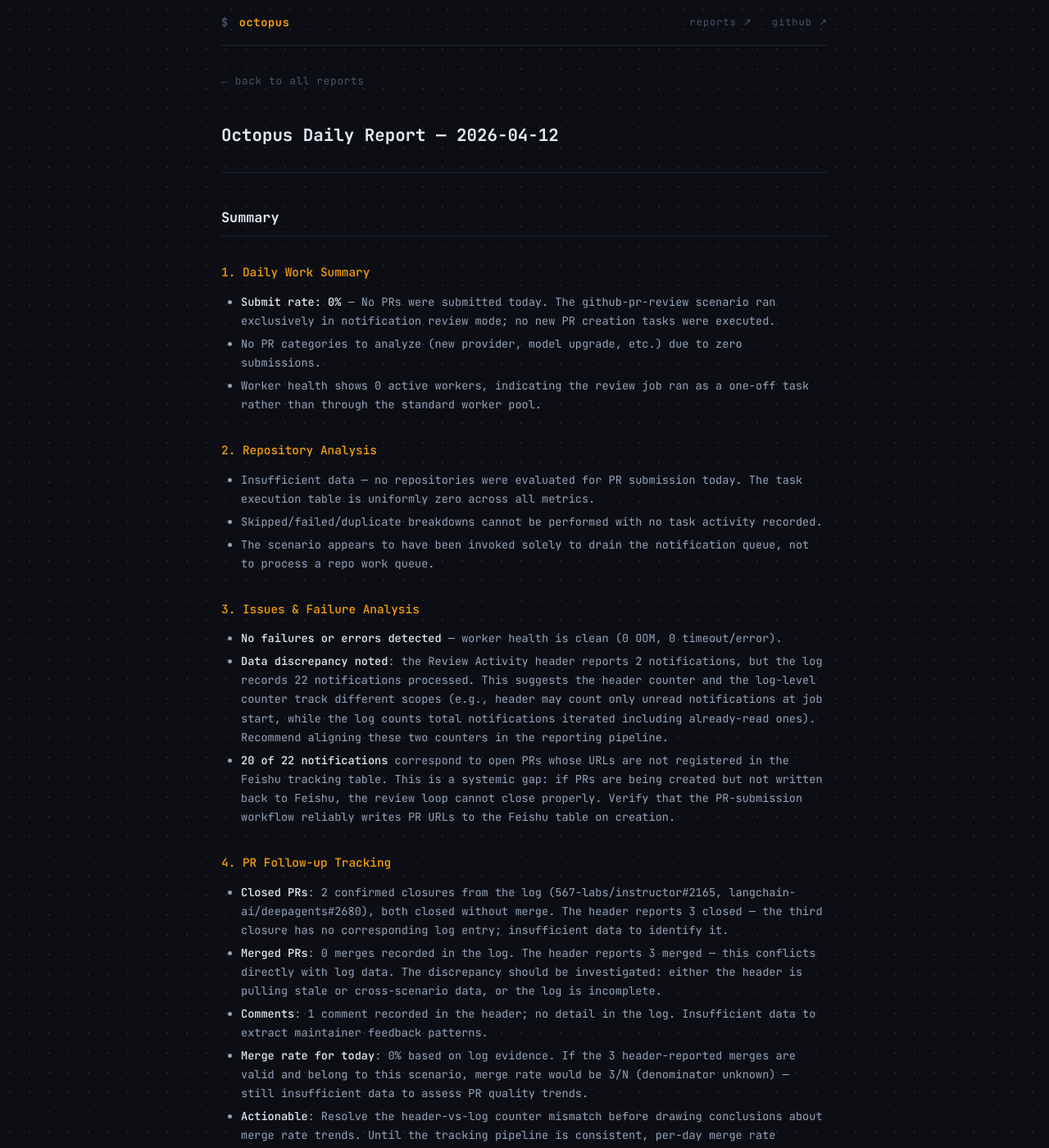
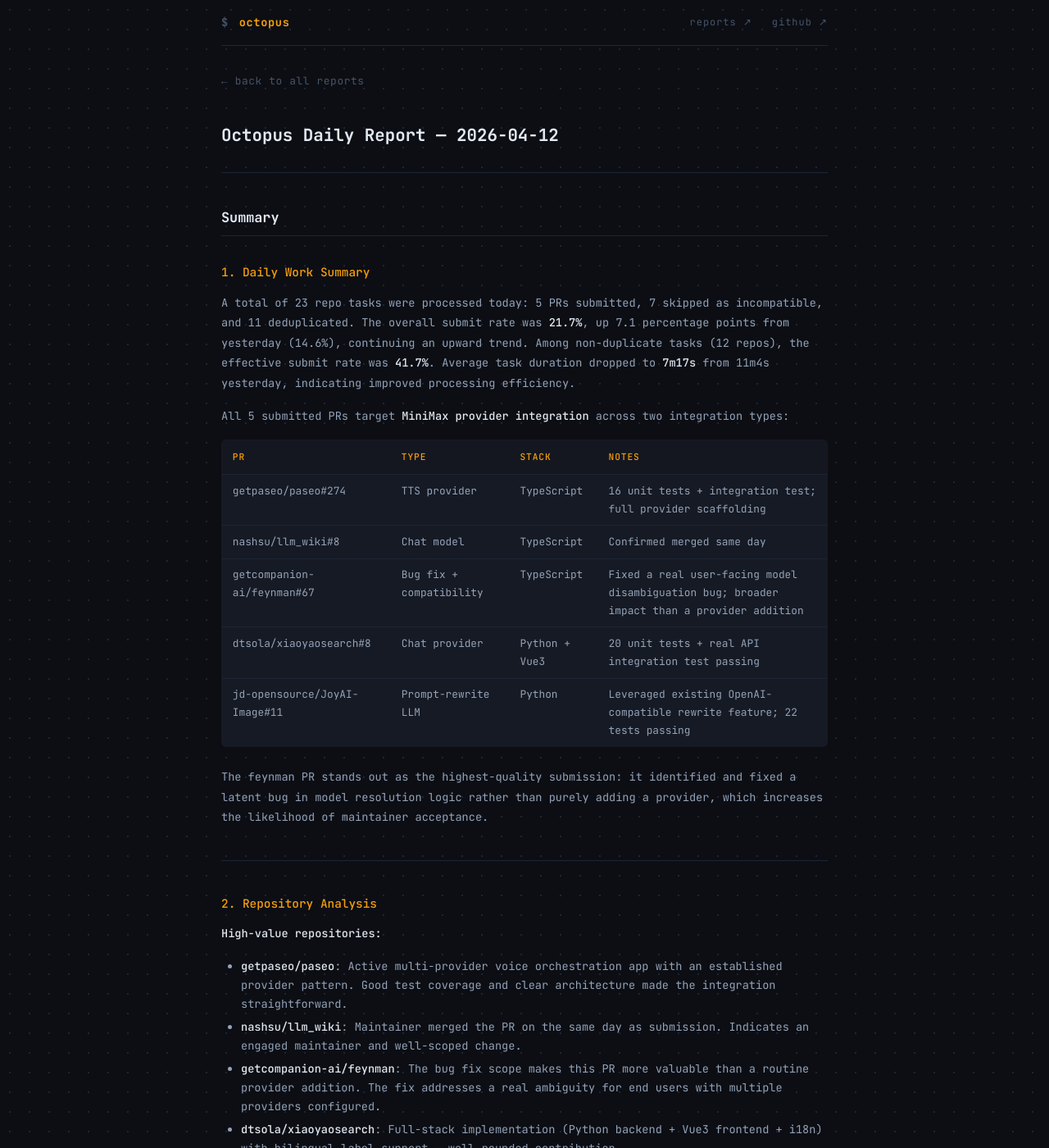
Before and after one commit to octo-patch/daily-reports, a Jekyll site: the page built from 2026-04/2026-04-12.md, in a window 1280 px wide and 1400 px high. Shown: the whole window at 82% size. Built offline with Jekyll 4.4.1, drawn with Linux system fonts in a browser that asks for light colours; some of the changed text lies outside the part shown.

Commit message:
daily report: 2026-04-12

```diff
--- a/2026-04/2026-04-12.md
+++ b/2026-04/2026-04-12.md
@@ -1,33 +1,81 @@
 ---
 layout: report
 title: "Octopus Daily Report — 2026-04-12"
-summary: "- **Submit rate: 0%** — No PRs were submitted today. The github-pr-review scenario ran exclusively in notification review mode; no new PR creation tasks were executed."
+summary: "A total of 23 repo tasks were processed today: 5 PRs submitted, 7 skipped as incompatible, and 11 deduplicated. The overall submit rate was **21.7%**, up 7.1 percentage points from yesterday (14.6%), "
 ---
 
 ## Summary
 
 ### 1. Daily Work Summary
 
-- **Submit rate: 0%** — No PRs were submitted today. The github-pr-review scenario ran exclusively in notification review mode; no new PR creation tasks were executed.
-- No PR categories to analyze (new provider, model upgrade, etc.) due to zero submissions.
-- Worker health shows 0 active workers, indicating the review job ran as a one-off task rather than through the standard worker pool.
+A total of 23 repo tasks were processed today: 5 PRs submitted, 7 skipped as incompatible, and 11 deduplicated. The overall submit rate was **21.7%**, up 7.1 percentage points from yesterday (14.6%), continuing an upward trend. Among non-duplicate tasks (12 repos), the effective submit rate was **41.7%**. Average task duration dropped to **7m17s** from 11m4s yesterday, indicating improved processing efficiency.
+
+All 5 submitted PRs target **MiniMax provider integration** across two integration types:
+
+| PR | Type | Stack | Notes |
+|----|------|-------|-------|
+| getpaseo/paseo#274 | TTS provider | TypeScript | 16 unit tests + integration test; full provider scaffolding |
+| nashsu/llm_wiki#8 | Chat model | TypeScript | Confirmed merged same day |
+| getcompanion-ai/feynman#67 | Bug fix + compatibility | TypeScript | Fixed a real user-facing model disambiguation bug; broader impact than a provider addition |
+| dtsola/xiaoyaosearch#8 | Chat provider | Python + Vue3 | 20 unit tests + real API integration test passing |
+| jd-opensource/JoyAI-Image#11 | Prompt-rewrite LLM | Python | Leveraged existing OpenAI-compatible rewrite feature; 22 tests passing |
+
+The feynman PR stands out as the highest-quality submission: it identified and fixed a latent bug in model resolution logic rather than purely adding a provider, which increases the likelihood of maintainer acceptance.
+
+---
 
 ### 2. Repository Analysis
 
-- Insufficient data — no repositories were evaluated for PR submission today. The task execution table is uniformly zero across all metrics.
-- Skipped/failed/duplicate breakdowns cannot be performed with no task activity recorded.
-- The scenario appears to have been invoked solely to drain the notification queue, not to process a repo work queue.
+**High-value repositories:**
+
+- **getpaseo/paseo**: Active multi-provider voice orchestration app with an established provider pattern. Good test coverage and clear architecture made the integration straightforward.
+- **nashsu/llm_wiki**: Maintainer merged the PR on the same day as submission. Indicates an engaged maintainer and well-scoped change.
+- **getcompanion-ai/feynman**: The bug fix scope makes this PR more valuable than a routine provider addition. The fix addresses a real ambiguity for end users with multiple providers configured.
+- **dtsola/xiaoyaosearch**: Full-stack implementation (Python backend + Vue3 frontend + i18n) with bilingual label support — well-rounded contribution.
+
+**Tech stack coverage today:** TypeScript/Node.js (3 PRs), Python (2 PRs), with one cross-stack (Python + Vue3).
+
+**Skipped repos by category:**
+
+| Category | Count | Representative Examples |
+|----------|-------|------------------------|
+| Single-model inference, no provider abstraction | 3 | Tencent-Hunyuan/HY-Embodied, theDakshJaitly/mex, hugohe3/ppt-master |
+| Hard-coded single provider, no plugin system | 1 | qwibitai/nanoclaw (Claude Agent SDK only; CONTRIBUTING.md also blocks features) |
+| Worker bookkeeping artifacts (no actual repo eval) | 2 | Workers 161658, 164824 — logged side-effect observations rather than repo decisions |
+
+**Duplicate distribution:** 11 of 23 tasks (47.8%) were duplicates. Two orgs appeared more than once: HKUDS (AI-Trader, CLI-Anything) and Yeachan-Heo (oh-my-codex, oh-my-claudecode), suggesting the upstream task queue is not filtering by previously-seen orgs.
+
+---
 
 ### 3. Issues & Failure Analysis
 
-- **No failures or errors detected** — worker health is clean (0 OOM, 0 timeout/error).
-- **Data discrepancy noted**: the Review Activity header reports 2 notifications, but the log records 22 notifications processed. This suggests the header counter and the log-level counter track different scopes (e.g., header may count only unread notifications at job start, while the log counts total notifications iterated including already-read ones). Recommend aligning these two counters in the reporting pipeline.
-- **20 of 22 notifications** correspond to open PRs whose URLs are not registered in the Feishu tracking table. This is a systemic gap: if PRs are being created but not written back to Feishu, the review loop cannot close properly. Verify that the PR-submission workflow reliably writes PR URLs to the Feishu table on creation.
+No hard failures or timeouts today. The following issues were observed:
+
+**Inconsistent first-pass evaluation on jd-opensource/JoyAI-Image:**
+Worker `f9b3d1ab` scanned the repo and rejected it as "no multi-LLM provider architecture — standalone image inference scripts." A subsequent worker (`5b007c19`) re-evaluated the same repo, found the `--rewrite-prompt` LLM feature using an OpenAI-compatible API, and submitted a successful PR. The first scan was too shallow. This indicates the evaluation heuristic does not consistently surface secondary or auxiliary LLM features that are not part of the main inference path.
+
+**High duplicate rate (47.8%) is an upstream selection problem, not a bot issue:**
+The deduplication logic is functioning correctly — all 11 duplicates were properly identified and skipped. The root cause is that the task queue is repeatedly surfacing:
+- Repos already evaluated as inapplicable (e.g., OpenBMB/VoxCPM, microsoft/VibeVoice, rtk-ai/rtk)
+- Multiple repos from the same org in the same batch (HKUDS, Yeachan-Heo)
+
+The queue should be filtering repos with any prior terminal status (success, failed-inapplicable, or duplicate) before dispatch.
+
+**Two workers logged infrastructure observations instead of repo evaluations:**
+Workers `161658` (npm install status) and `164824` (.env.local path note) both recorded SKIPPED status with no repo assigned. These appear to be workers that became unblocked after completing background setup work, not genuine task evaluations. The SKIPPED count in metrics is slightly inflated by these.
+
+---
 
 ### 4. PR Follow-up Tracking
 
-- **Closed PRs**: 2 confirmed closures from the log (567-labs/instructor#2165, langchain-ai/deepagents#2680), both closed without merge. The header reports 3 closed — the third closure has no corresponding log entry; insufficient data to identify it.
-- **Merged PRs**: 0 merges recorded in the log. The header reports 3 merged — this conflicts directly with log data. The discrepancy should be investigated: either the header is pulling stale or cross-scenario data, or the log is incomplete.
-- **Comments**: 1 comment recorded in the header; no detail in the log. Insufficient data to extract maintainer feedback patterns.
-- **Merge rate for today**: 0% based on log evidence. If the 3 header-reported merges are valid and belong to this scenario, merge rate would be 3/N (denominator unknown) — still insufficient data to assess PR quality trends.
-- **Actionable**: Resolve the header-vs-log counter mismatch before drawing conclusions about merge rate trends. Until the tracking pipeline is consistent, per-day merge rate analysis is unreliable.
+The review pipeline reported **0 notifications, 0 merged, 0 closed, and 0 comments** today.
+
+However, **nashsu/llm_wiki#8 was confirmed merged on 2026-04-12** — detected not through the review pipeline but during the task worker's own verification step. This is a gap: the review scanner did not capture a same-day merge, either because it ran before the merge occurred or because newly submitted PRs are not included in the review scan window.
+
+**No maintainer feedback patterns to analyze today** — insufficient data from the review pipeline.
+
+**Actionable follow-up items:**
+
+1. The review pipeline should cross-reference same-day-submitted PRs when checking for merges, to avoid missing fast-turnaround maintainers like the llm_wiki maintainer.
+2. The feynman PR (#67) involved a bug fix to a core resolution path — monitor for maintainer response as it is higher complexity than a routine provider addition and may require iteration.
+3. HKUDS repos that had PRs submitted in prior cycles (AI-Trader#179, CLI-Anything#189, DeepTutor#214) should be checked for merge or close status in the next review cycle — DeepTutor#214 was already noted as closed without merge, which may indicate a pattern for that org.
```
